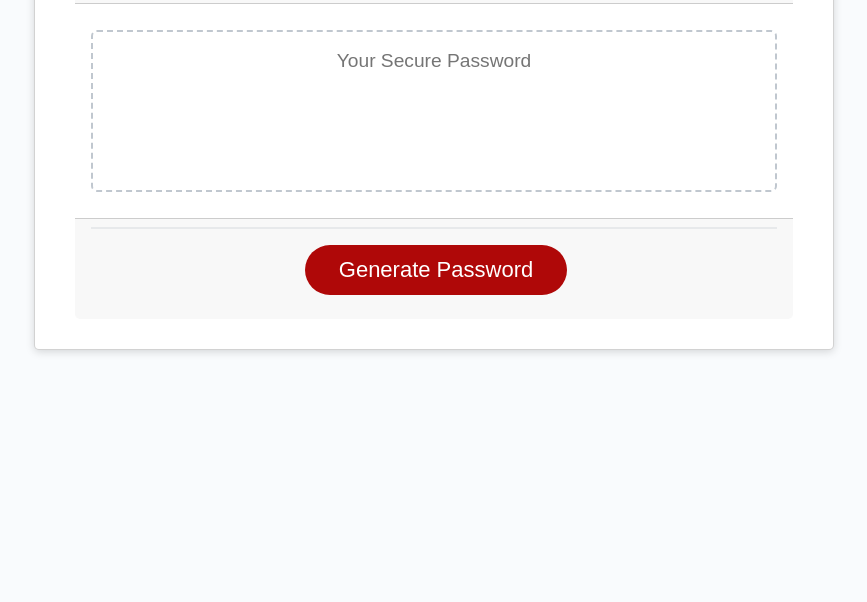
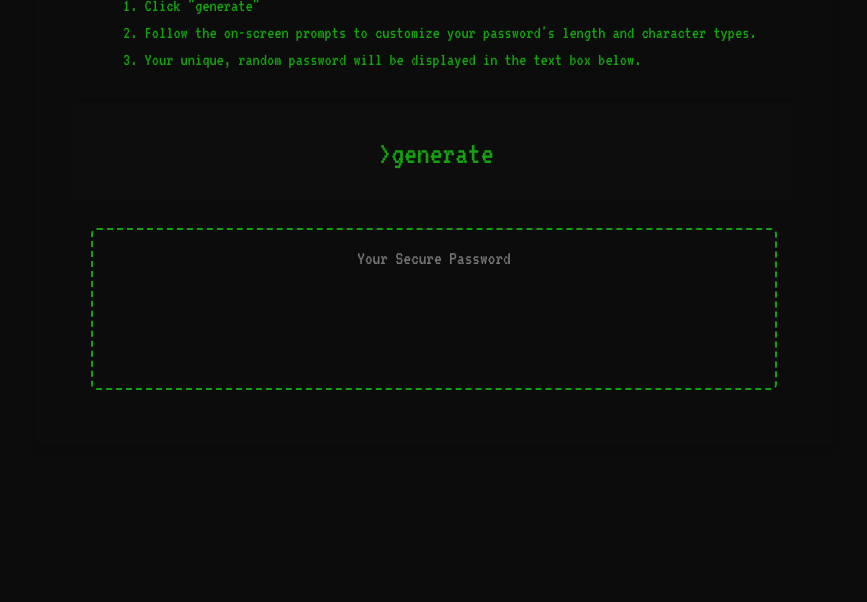
Before and after one commit to m-beke/password-generator, a plain HTML site: page index.html in a window 1280 px wide. Shown: the part 198-800 px from the top of the page, without its empty margins (206-1073 px from the left). Drawn offline with nearby package versions, Linux system fonts and the light colour scheme.

Commit message:
styling changes

```diff
--- a/Assets/script.js
+++ b/Assets/script.js
@@ -61,7 +61,7 @@ function generatePassword(){
 }
 
 // Assignment Code
-var generateBtn = document.querySelector("#generate");
+var generateBtn = document.querySelector(".generate");
 
 // Write password to the #password input
 function writePassword() {
--- a/Assets/style.css
+++ b/Assets/style.css
@@ -13,8 +13,10 @@ body,
 }
 
 body {
-  font-family: sans-serif;
-  background-color: #f9fbfd;
+  font-family: "VT323", monospace;
+  font-weight: 400;
+  font-style: normal;
+  background-color: rgb(12, 12, 12);
 }
 
 .wrapper {
@@ -27,15 +29,15 @@ header {
   text-align: center;
   padding: 20px;
   padding-top: 0px;
-  color: hsl(206, 17%, 28%);
+  color: rgb(19, 161, 14);
 }
 
 .card {
-  background-color: hsl(0, 0%, 100%);
+  background-color: rgb(12, 12, 12);
   border-radius: 5px;
   border-width: 1px;
   box-shadow: rgba(0, 0, 0, 0.15) 0px 2px 8px 0px;
-  color: hsl(206, 17%, 28%);
+  color: rgb(19, 161, 14);
   font-size: 18px;
   margin: 0 auto;
   max-width: 800px;
@@ -46,7 +48,7 @@ header {
   content: " ";
   display: block;
   width: 100%;
-  background: #e7e9eb;
+
   height: 2px;
 }
 
@@ -62,7 +64,7 @@ header {
   content: " ";
   display: block;
   width: 100%;
-  background: #e7e9eb;
+  background:rgb (12, 12, 12);
   height: 2px;
 }
 
@@ -74,13 +76,12 @@ header {
 
 .btn {
   border: none;
-  background-color: hsl(360, 91%, 36%);
-  border-radius: 25px;
+  background-color: transparent;
+  color: rgb(19, 161, 14);
   box-shadow: rgba(0, 0, 0, 0.1) 0px 1px 6px 0px rgba(0, 0, 0, 0.2) 0px 1px 1px
     0px;
-  color: hsl(0, 0%, 100%);
   display: inline-block;
-  font-size: 22px;
+  font-size: 32px;
   line-height: 22px;
   margin: 16px 16px 16px 20px;
   padding: 14px 34px;
@@ -88,9 +89,19 @@ header {
   cursor: pointer;
 }
 
+.btn:hover {
+  background-color: transparent;
+  text-decoration: underline;
+  color: #25EB1E;
+}
+
+button:focus {
+  background-color: transparent;
+}
+
 button[disabled] {
   cursor: default;
-  background: #c0c7cf;
+  background: transparent;
 }
 
 .float-right {
@@ -103,20 +114,27 @@ button[disabled] {
   appearance: none;
   border: none;
   display: block;
+  background-color: rgb(12, 12, 12);
   width: 100%;
   padding-top: 15px;
   padding-left: 15px;
   padding-right: 15px;
   padding-bottom: 85px;
+
   font-size: 1.2rem;
   text-align: center;
   margin-top: 10px;
   margin-bottom: 10px;
-  border: 2px dashed #c0c7cf;
+  border: 2px dashed #13A10E;
   border-radius: 6px;
   resize: none;
   overflow: hidden;
 }
+
+textarea {
+  color: #00FFFF;
+}
+
 
 @media (max-width: 690px) {
   .btn {
@@ -135,3 +153,7 @@ button[disabled] {
     font-size: 0.8rem;
   }
 }
+
+ul {
+  list-style-type: none;
+}
--- a/index.html
+++ b/index.html
@@ -1,13 +1,19 @@
 <!DOCTYPE html>
 <html lang="en">
+
 <head>
   <meta charset="UTF-8" />
   <meta name="viewport" content="width=device-width, initial-scale=1.0" />
   <meta http-equiv="X-UA-Compatible" content="ie=edge" />
   <title>Password Generator</title>
-    <link href="https://cdn.jsdelivr.net/npm/bootstrap@5.3.3/dist/css/bootstrap.min.css" rel="stylesheet" integrity="sha384-QWTKZyjpPEjISv5WaRU9OFeRpok6YctnYmDr5pNlyT2bRjXh0JMhjY6hW+ALEwIH" crossorigin="anonymous">
+  <link href="https://cdn.jsdelivr.net/npm/bootstrap@5.3.3/dist/css/bootstrap.min.css" rel="stylesheet"
+    integrity="sha384-QWTKZyjpPEjISv5WaRU9OFeRpok6YctnYmDr5pNlyT2bRjXh0JMhjY6hW+ALEwIH" crossorigin="anonymous">
+  <link rel="preconnect" href="https://fonts.googleapis.com">
+  <link rel="preconnect" href="https://fonts.gstatic.com" crossorigin>
+  <link href="https://fonts.googleapis.com/css2?family=VT323&display=swap" rel="stylesheet">
   <link rel="stylesheet" href="./Assets/style.css" />
 </head>
+
 <body>
   <div class="wrapper">
     <header>
@@ -15,22 +21,26 @@
     </header>
     <div class="card">
       <div class="card-header">
-          <h2>Generate a Password</h2>
+        <h2>How to Generate a Password</h2>
+        <ul>
+          <li>1. Click "generate"</li>
+          <li>2. Follow the on-screen prompts to customize your password's length and character types.</li>
+          <li>3. Your unique, random password will be displayed in the text box below.</li>
+        </ul>
+      </div>
+      <div class="card-footer">
+        <button type="button" class="btn btn-primary generate">>generate</button>
       </div>
       <div class="card-body">
-          <textarea
-            readonly
-            id="password"
-            placeholder="Your Secure Password"
-            aria-label="Generated Password"
-          ></textarea>
+        <textarea readonly id="password" placeholder="Your Secure Password" aria-label="Generated Password"></textarea>
       </div>
-        <div class="card-footer">
-          <button id="generate" class="btn">Generate Password</button>
+
     </div>
   </div>
-    </div>
-    <script src="https://cdn.jsdelivr.net/npm/bootstrap@5.3.3/dist/js/bootstrap.bundle.min.js" integrity="sha384-YvpcrYf0tY3lHB60NNkmXc5s9fDVZLESaAA55NDzOxhy9GkcIdslK1eN7N6jIeHz" crossorigin="anonymous"></script>
+  <script src="https://cdn.jsdelivr.net/npm/bootstrap@5.3.3/dist/js/bootstrap.bundle.min.js"
+    integrity="sha384-YvpcrYf0tY3lHB60NNkmXc5s9fDVZLESaAA55NDzOxhy9GkcIdslK1eN7N6jIeHz"
+    crossorigin="anonymous"></script>
   <script src="./Assets/script.js"></script>
 </body>
+
 </html>
```
Lines whose indentation alone changed are shown as unchanged.
